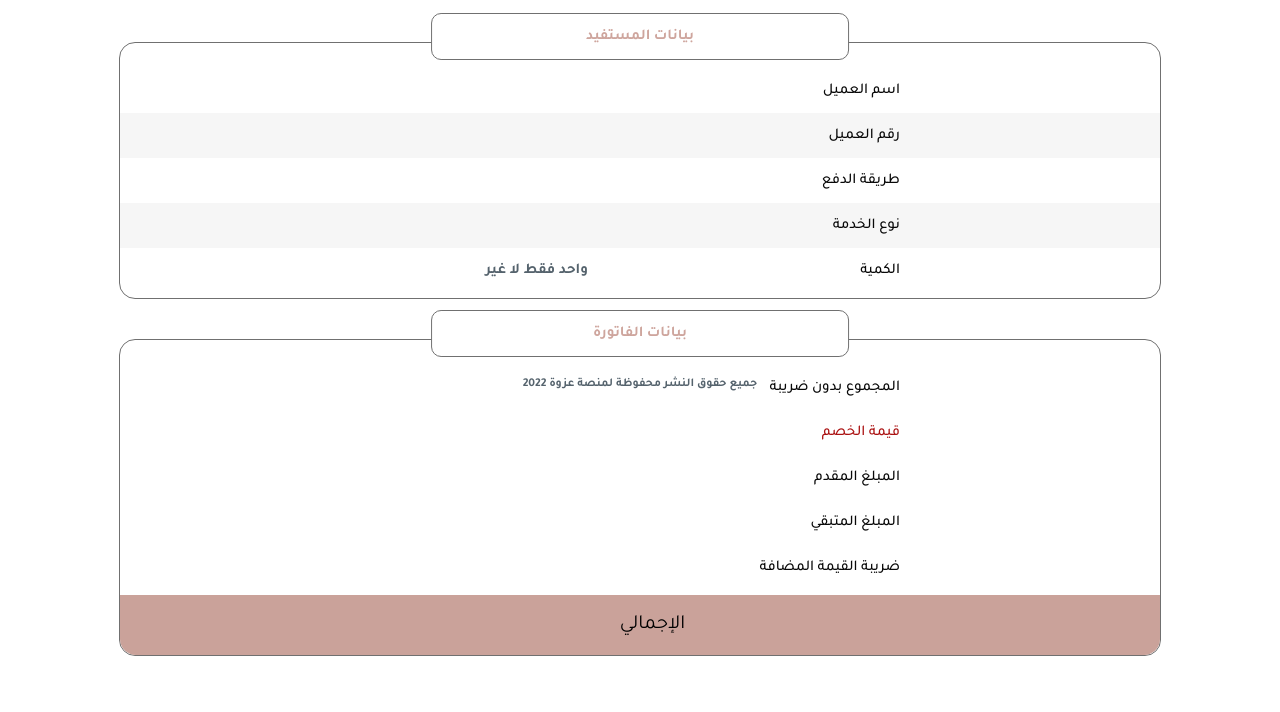
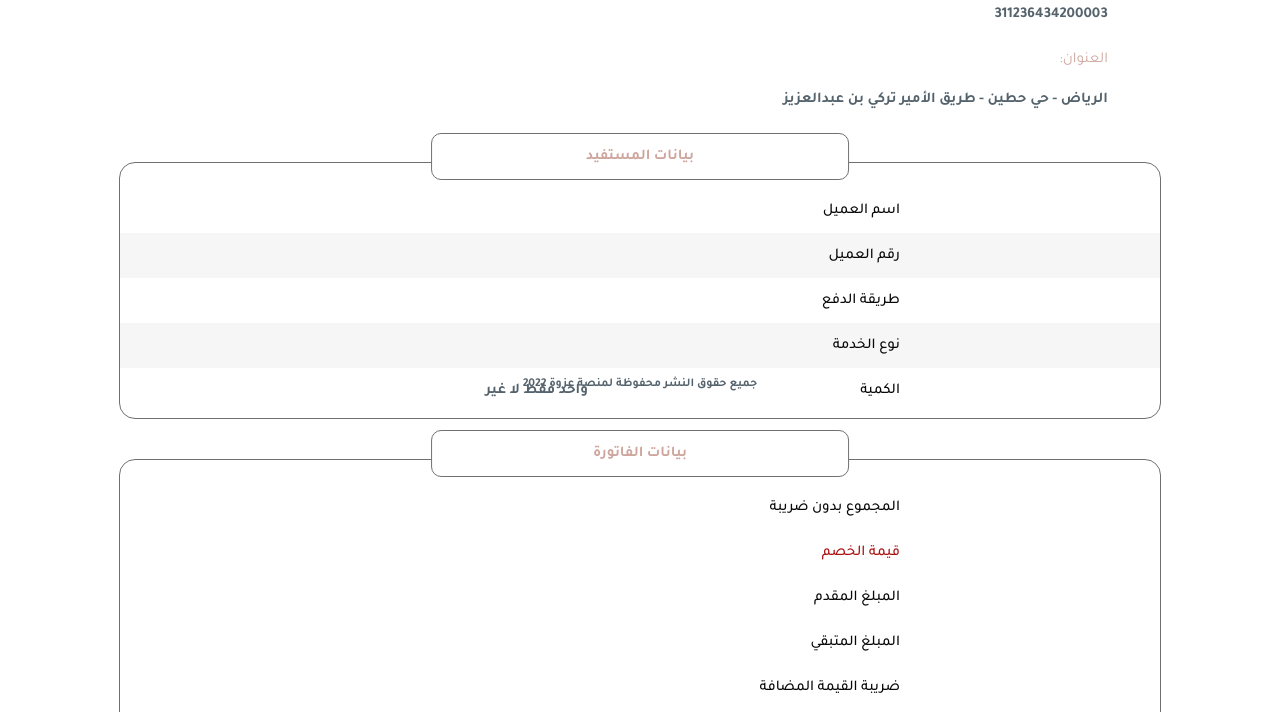
Before and after one commit to Habiba-AbouElyazeed-Kortobaa/Ozwah-Invoice, a plain HTML site: page Invoice-preeFess/index.html in a window 1280 px wide. Shown: the part 394-1106 px from the top of the page. Before the commit the page ends 1050 px from the top, so only its background shows below. Drawn offline with Linux system fonts and the light colour scheme.

```diff
--- a/Invoice-preeFess/index.html
+++ b/Invoice-preeFess/index.html
@@ -197,7 +197,12 @@
     } */
 
     .d-flex {
-      display: flex;
+      display: table;
+      align-items: baseline;
+      gap: 4px;
+    }
+    .d-flex p{
+      display: table-cell
       align-items: baseline;
       gap: 4px;
     }
```
